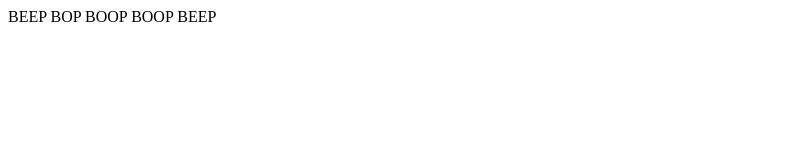
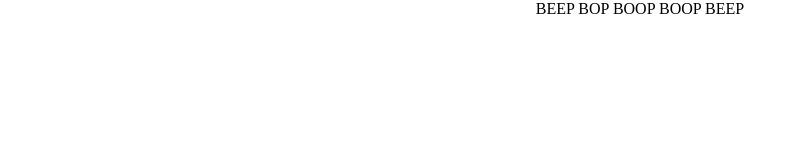
Before and after one commit to rachelhamlin/MoodBling, a website: page public/views/index.html in a window 1280 px wide. Shown: the whole page, without its empty margins (0-799 px from the left). Drawn offline with nearby package versions, Linux system fonts and the light colour scheme; some packages are replaced by stand-ins of ours; files that its build step writes are made by us from their sources; files whose address does not match are found by name.

Commit message:
adds grid

```diff
--- a/public/css/styles.css
+++ b/public/css/styles.css
@@ -0,0 +1,36 @@
+* {
+  padding: 0;
+  margin: 0;
+  border: none;
+}
+
+.grid:after {
+  content: '';
+  display: table;
+  clear: both;
+}
+
+[class*='col-'] {
+  float: left;
+}
+
+[class*='col-']:last-of-type {
+  padding-right: 0;
+}
+
+.col-1-4 {
+  width: 25%;
+  height: 100vh;
+}
+
+.col-1-2 {
+  width: 50%;
+  height: 100vh;
+  background-color: rgba(255,255,255,.8);
+  text-align: center;
+}
+
+.test {
+  width: 100%;
+  background-color: #a0bd2c;
+}
--- a/public/views/index.html
+++ b/public/views/index.html
@@ -1,11 +1,24 @@
 <!DOCTYPE html>
-<html>
+<html ng-app='MoodApp'>
   <head>
     <meta charset="utf-8">
     <title>Beep boop beep boop</title>
+    <link rel='stylesheet' href='css/styles.css'>
+    <script src="https://cdnjs.cloudflare.com/ajax/libs/angular.js/1.4.8/angular.min.js" charset="utf-8"></script>
+    <script src="https://cdnjs.cloudflare.com/ajax/libs/angular.js/1.4.8/angular-route.min.js" charset="utf-8"></script>
     <script src='js/app.js'></script>
   </head>
   <body>
-    BEEP BOP BOOP BOOP BEEP
+    <div class='grid'>
+      <div class='col-1-4'>
+        &nbsp;
+      </div>
+      <div class='col-1-2' ng-view>
+        BEEP BOP BOOP BOOP BEEP
+      </div>
+     <div class='col-1-4'>
+       &nbsp;
+     </div>
+    </div>
   </body>
 </html>
```
Also changed, not shown: public/js/app.js (+20 -0 lines), public/views/partials/results.html (added).
